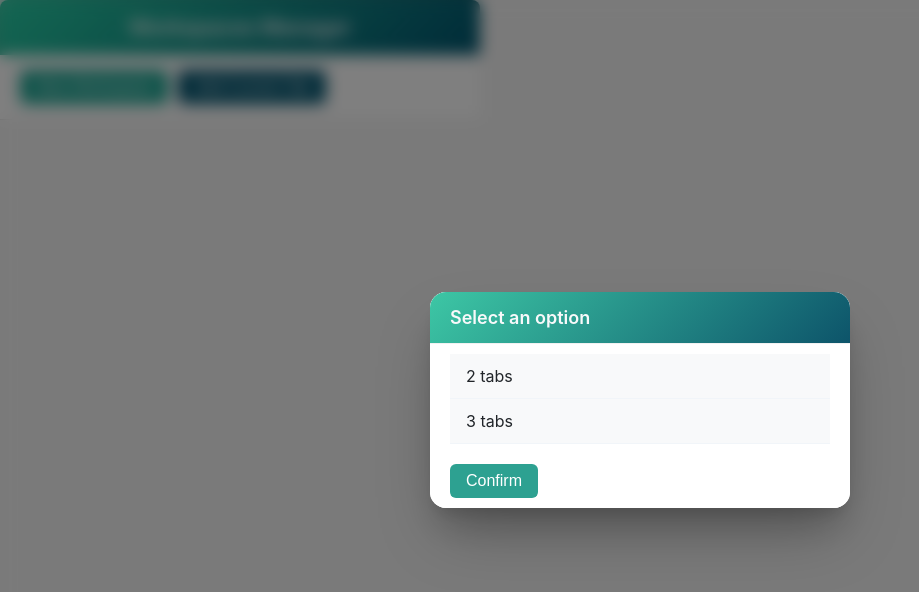
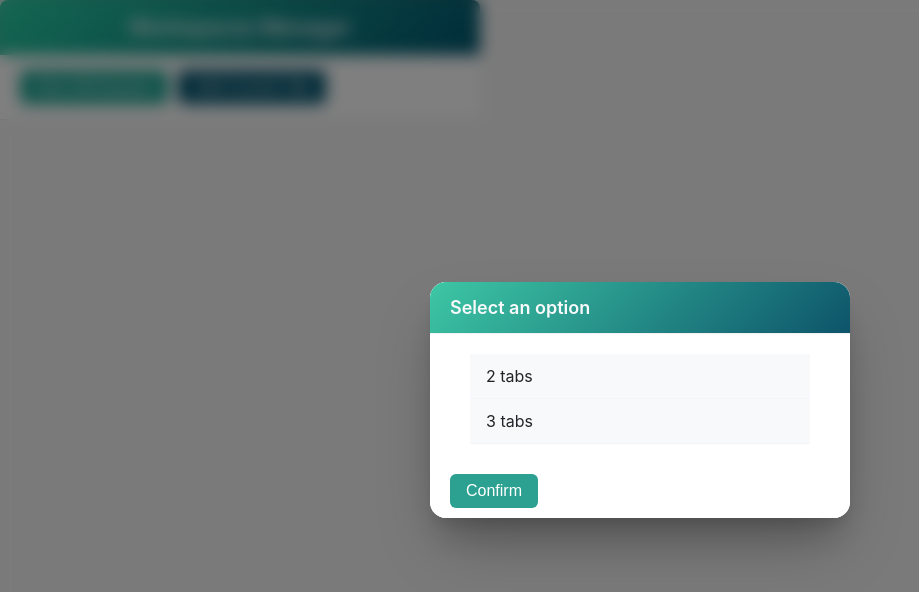
Before and after one commit to baendlorel/firefox-workspaces, a website with bundled scripts: page public/popup.html in a window 1280 px wide. Shown: the whole page, without its empty margins (0-919 px from the left). Built offline with nearby package versions, Linux system fonts and the light colour scheme; no server answers.

Commit message:
feat: 函数重载的时候不能有的export default有的只export； 创建dialog试用在select-dialog上； 删除empty-state-icon上的url配置

```diff
--- a/src/web/components/dialog.ts
+++ b/src/web/components/dialog.ts
@@ -8,7 +8,7 @@ export function createDialog(
   body: HTMLPart,
   footer: HTMLElement[]
 ): Omit<Dialog, 'confirmBtn'>;
-export default function createDialog(header: HTMLPart, body: HTMLPart, footer?: HTMLPart) {
+export function createDialog(header: HTMLPart, body: HTMLPart, footer?: HTMLPart) {
   const dialog = h('dialog', 'dialog-container');
   const content = div('dialog-content');
 
--- a/src/web/components/select-dialog.ts
+++ b/src/web/components/select-dialog.ts
@@ -1,5 +1,6 @@
 import { btn, div, h } from '@/lib/dom.js';
 import { createPromise } from '@/lib/utils.js';
+import { createDialog } from './dialog.js';
 
 export default async (config: {
   title?: string;
@@ -16,13 +17,6 @@ export default async (config: {
 
   let value: any = null;
 
-  const el = h('dialog', 'dialog-container');
-  const content = div('dialog-content');
-
-  // # header
-  const closeBtn = btn({ class: 'dialog-close-btn', type: 'button' });
-  const header = div('dialog-header', [div('title', title), closeBtn]);
-
   // # body
   const msg = div('dialog-message', message);
   const selection = options.map((o) => {
@@ -36,23 +30,18 @@ export default async (config: {
   const ul = h('ul', 'dialog-ul-options', selection);
   const body = div('dialog-footer', [msg, ul]);
 
-  // # footer
-  const confirmBtn = btn({ class: 'btn btn-primary', type: 'button' }, 'Confirm');
-  const footer = div('dialog-footer', [confirmBtn]);
-
-  content.append(header, body, footer);
-  el.appendChild(content);
+  const { dialog, closeBtn, confirmBtn } = createDialog(title, [body]);
 
   // # define handlers
   const close = () => {
     // Add exit animation
-    el.classList.remove('animate-in');
-    el.classList.add('animate-out');
+    dialog.classList.remove('animate-in');
+    dialog.classList.add('animate-out');
 
     // Close after animation completes
     setTimeout(() => {
-      el.close();
-      el.classList.remove('animate-out');
+      dialog.close();
+      dialog.classList.remove('animate-out');
       resolve(value);
     }, 250); // Match the animation duration
   };
@@ -62,8 +51,8 @@ export default async (config: {
   confirmBtn.addEventListener('click', close);
 
   // mount to body
-  document.body.appendChild(el);
-  el.showModal();
+  document.body.appendChild(dialog);
+  dialog.showModal();
 
   return promise;
 };
--- a/src/web/css/main.css
+++ b/src/web/css/main.css
@@ -160,7 +160,6 @@ body {
 }
 
 .empty-state-icon {
-  background: url('../assets/folder.svg') no-repeat center;
   margin: 20px 80px;
   opacity: 0.7;
 }
```
